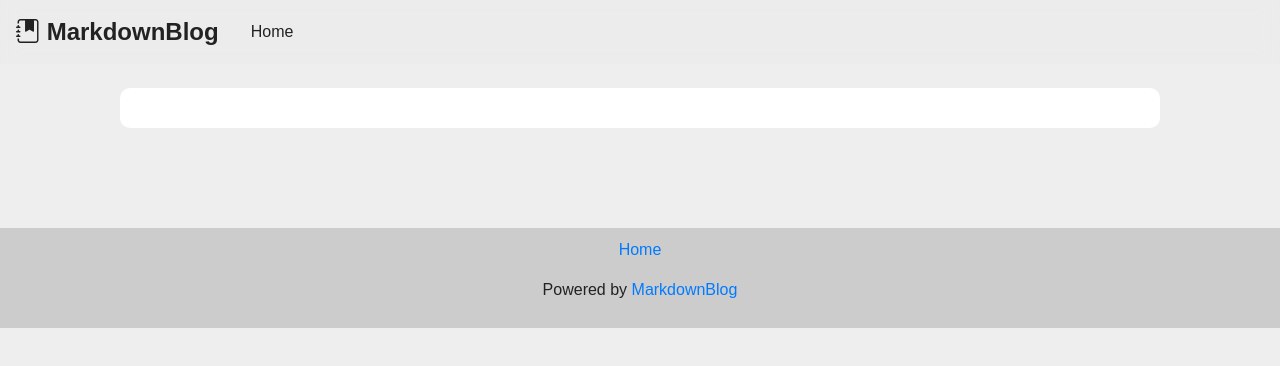
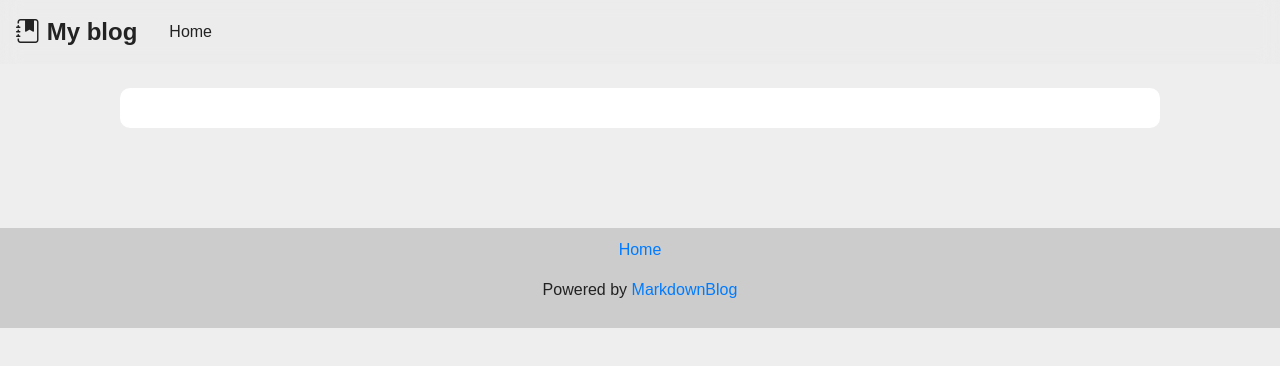
Before and after one commit to 0x4248/MarkdownBlog, a plain HTML site: page content/html/base.html in a window 1280 px wide. Drawn offline with nearby package versions, Linux system fonts and the light colour scheme.

Commit message:
Add site config
Signed-off-by: 0x4248 <60709927+0x4248@users.noreply.github.com>

```diff
--- /dev/null
+++ b/config/siteconf.json
@@ -0,0 +1,3 @@
+{
+    "sitename": "<i class=\"bi bi-journal-bookmark-fill\"></i> My blog"
+}
--- a/content/html/base.html
+++ b/content/html/base.html
@@ -32,5 +32,6 @@
         <script src="/content/js/checks.js" async defer></script>
         <script src="/content/js/pre_copy.js" async defer></script>
         <script src="/content/js/topnav.js" async defer></script>
+        <script src="/content/js/sitename.js" async defer></script>
     </body>
 </html>
--- /dev/null
+++ b/content/js/sitename.js
@@ -0,0 +1,20 @@
+/* MarkdownBlog
+ * Write blogs in markdown and generate static html files that are
+ * ready to be served by a web server and are hackable.
+ * Github: https://www.github.com/0x4248/MarkdownBlog
+ * Licence: GNU General Public License v3.0
+ * By: 0x4248
+ *
+ * content/js/sitename.js
+ * Reads the config file and sets the site name in the title
+*/
+
+function setSiteName() {
+    fetch('/config/siteconf.json')
+    .then(response => response.json())
+    .then(data => {
+        document.getElementById('sitename').innerHTML = data.sitename;
+    });
+}
+
+setSiteName();
```
